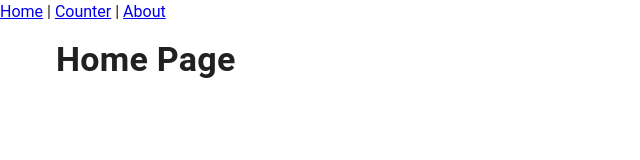
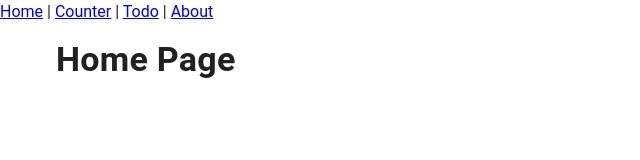
Before and after one commit to betogroo/nuxt-4-base, a Nuxt app: page / in a window 1280 px wide. Shown: the top 160 px of the page, without its empty margins (0-640 px from the left). Built offline with nearby package versions, Linux system fonts and the light colour scheme.

Commit message:
feat: add todo link

```diff
--- a/app/components/nav-bar.vue
+++ b/app/components/nav-bar.vue
@@ -5,6 +5,7 @@
   <nav>
     <NuxtLink data-testid="link-home" to="/">Home</NuxtLink> |
     <NuxtLink data-testid="link-counter" to="/counter">Counter</NuxtLink> |
+    <NuxtLink data-testid="link-todo" to="/todo">Todo</NuxtLink> |
     <NuxtLink data-testid="link-about" to="/about">About</NuxtLink>
   </nav>
 </template>
```
